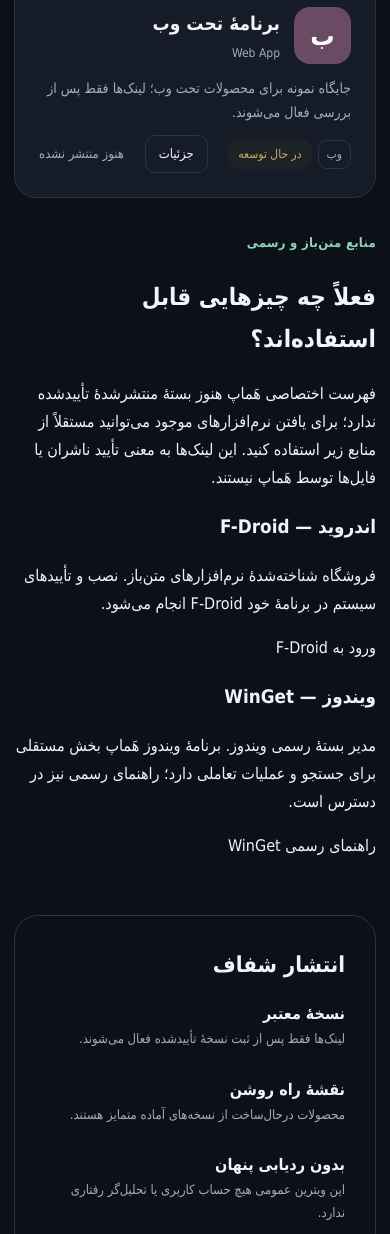
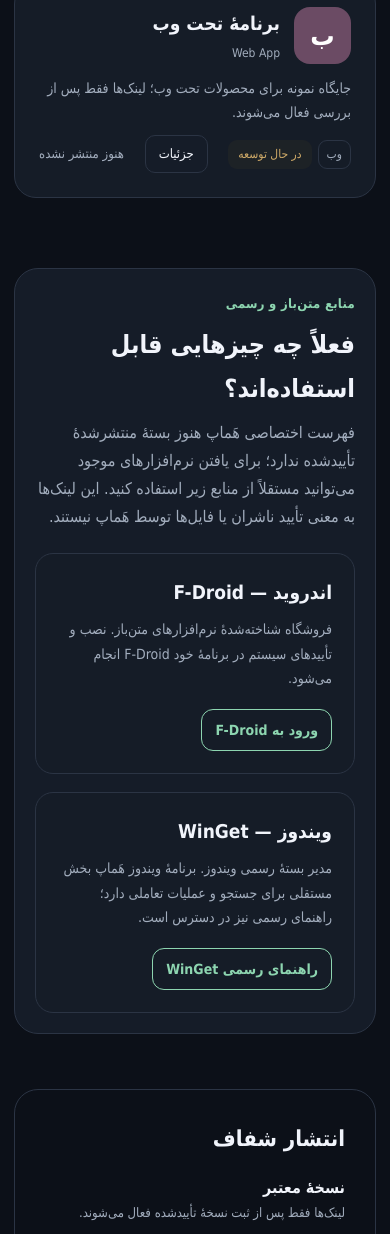
Before and after one commit to rezamahrm100-ops/hamapp-store, a plain HTML site: page web/index.html in a window 390 px wide. Shown: the part 1283-2517 px from the top of the page. Drawn offline with Linux system fonts and the light colour scheme; files whose address does not match are found by name.

Commit message:
style(web): responsive accessible source-discovery section

```diff
--- a/web/styles.css
+++ b/web/styles.css
@@ -17,3 +17,15 @@
 /* Light theme status badges need independent WCAG AA text/background contrast. */
 :root.light .badge{color:#6c4809;background:#fff0c2}
 :root.light .badge.live{color:#165c41;background:#e6f5e9}
+
+/* Public upstream sources are distinct from the approved HamApp catalogue. */
+.external-sources{margin:40px 0 26px;border:1px solid var(--stroke);border-radius:24px;padding:28px;background:var(--surface)}
+.external-sources h2{margin:6px 0 8px;font-size:25px}
+.external-sources>p{color:var(--muted);margin:0 0 22px;max-width:820px}
+.external-grid{display:grid;grid-template-columns:repeat(2,minmax(0,1fr));gap:18px}
+.external-grid article{border:1px solid var(--stroke);background:var(--card);border-radius:18px;padding:22px}
+.external-grid h3{margin:0 0 8px;font-size:19px}
+.external-grid p{margin:0 0 18px;color:var(--muted);font-size:14px}
+.external-grid a{display:inline-block;border:1px solid var(--accent);border-radius:12px;color:var(--accent);padding:8px 13px;font-size:14px;font-weight:700}
+.external-grid a:hover{background:var(--bg)}
+@media(max-width:720px){.external-sources{padding:20px}.external-grid{grid-template-columns:1fr}}
```
